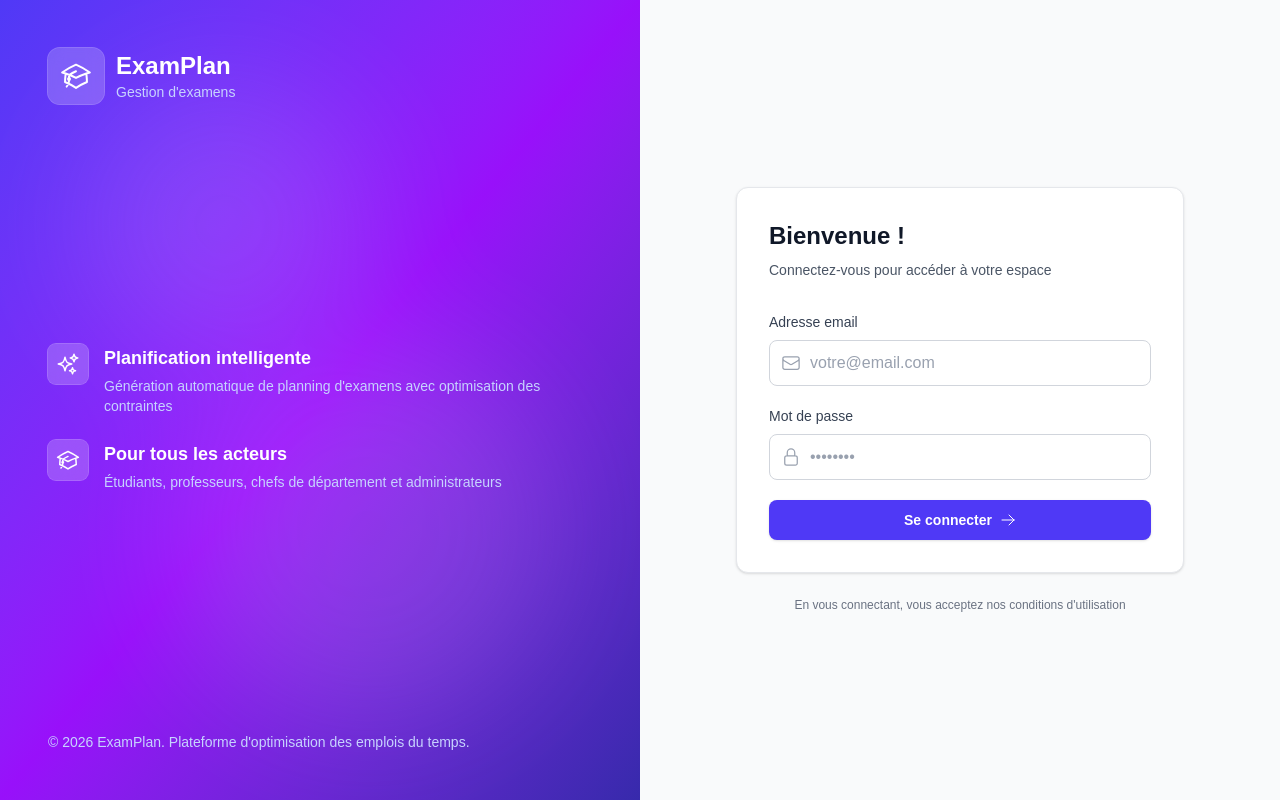
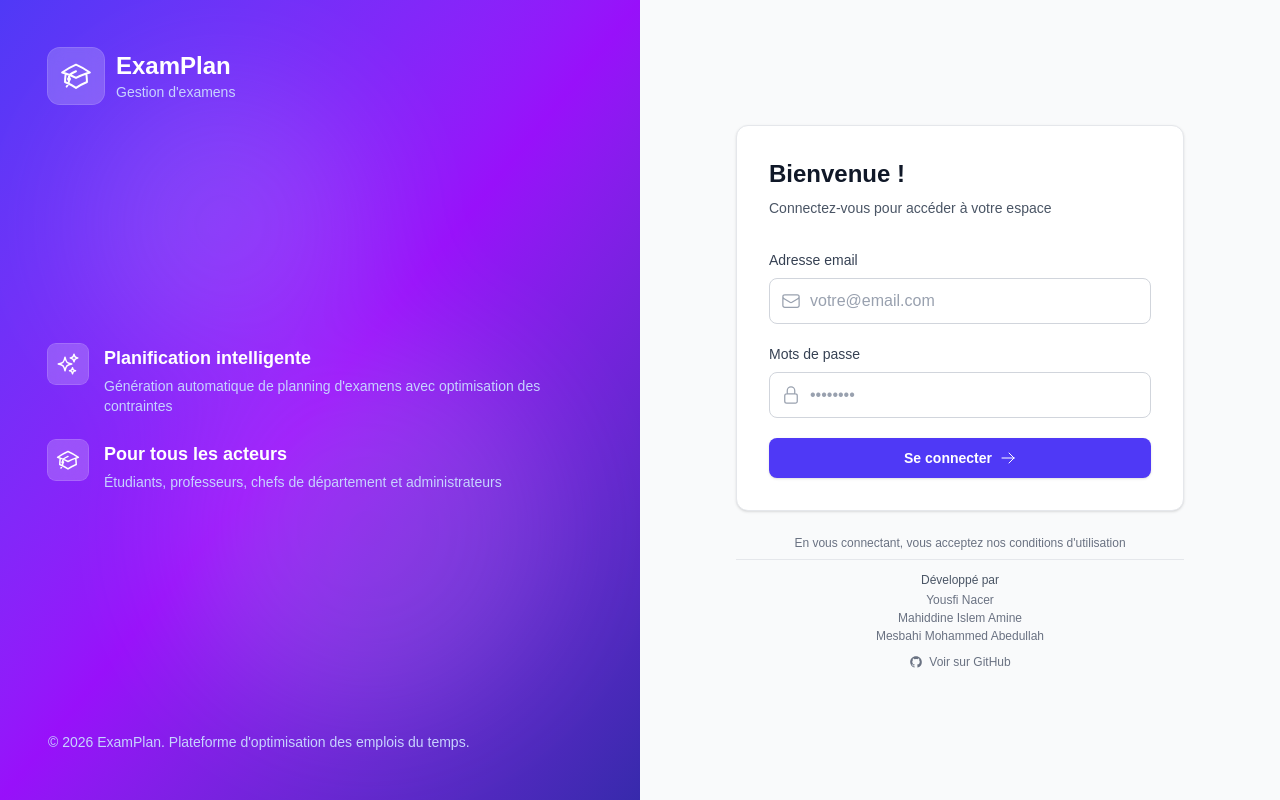
Before and after one commit to YousfiNacerEvo/projet_bdd, a Next.js app in the folder frontend/: page /login in a window 1280 px wide. Built offline with nearby package versions, Linux system fonts and the light colour scheme.

Commit message:
adding names

```diff
--- a/frontend/app/(dashboard)/dashboard/mon-planning/page.js
+++ b/frontend/app/(dashboard)/dashboard/mon-planning/page.js
@@ -142,7 +142,7 @@ export default function MonPlanningPage() {
       if (err.message?.includes('formation_id manquant')) {
         setError("Votre profil étudiant n'est pas configuré correctement. Contactez l'administrateur.");
       } else {
-        setError(err.message || "Erreur");
+      setError(err.message || "Erreur");
       }
     } finally {
       setLoading(false);
--- a/frontend/app/login/page.js
+++ b/frontend/app/login/page.js
@@ -207,7 +207,7 @@ export default function LoginPage() {
 
               <div>
                 <label htmlFor="password" className="block text-sm font-medium text-gray-700 mb-2">
-                  Mot de passe
+                  Mots de passe
                 </label>
                 <div className="relative">
                   <div className="pointer-events-none absolute inset-y-0 left-0 flex items-center pl-3">
@@ -247,9 +247,36 @@ export default function LoginPage() {
             </form>
           </div>
 
-          <p className="mt-6 text-center text-xs text-gray-500">
-            En vous connectant, vous acceptez nos conditions d'utilisation
-          </p>
+          <div className="mt-6 space-y-2">
+            <p className="text-center text-xs text-gray-500">
+              En vous connectant, vous acceptez nos conditions d'utilisation
+            </p>
+
+            {/* Crédits de l'équipe */}
+            <div className="border-t border-gray-200 pt-3">
+              <p className="text-center text-xs font-medium text-gray-600 mb-1">
+                Développé par
+              </p>
+              <div className="text-center space-y-0.5">
+                <p className="text-xs text-gray-500">Yousfi Nacer</p>
+                <p className="text-xs text-gray-500">Mahiddine Islem Amine</p>
+                <p className="text-xs text-gray-500">Mesbahi Mohammed Abedullah</p>
+              </div>
+              <div className="mt-2 text-center">
+                <a
+                  href="https://github.com/YousfiNacerEvo/projet_bdd"
+                  target="_blank"
+                  rel="noopener noreferrer"
+                  className="inline-flex items-center gap-1.5 text-xs text-gray-500 hover:text-indigo-600 transition-colors"
+                >
+                  <svg className="h-3.5 w-3.5" fill="currentColor" viewBox="0 0 24 24">
+                    <path fillRule="evenodd" d="M12 2C6.477 2 2 6.484 2 12.017c0 4.425 2.865 8.18 6.839 9.504.5.092.682-.217.682-.483 0-.237-.008-.868-.013-1.703-2.782.605-3.369-1.343-3.369-1.343-.454-1.158-1.11-1.466-1.11-1.466-.908-.62.069-.608.069-.608 1.003.07 1.531 1.032 1.531 1.032.892 1.53 2.341 1.088 2.91.832.092-.647.35-1.088.636-1.338-2.22-.253-4.555-1.113-4.555-4.951 0-1.093.39-1.988 1.029-2.688-.103-.253-.446-1.272.098-2.65 0 0 .84-.27 2.75 1.026A9.564 9.564 0 0112 6.844c.85.004 1.705.115 2.504.337 1.909-1.296 2.747-1.027 2.747-1.027.546 1.379.202 2.398.1 2.651.64.7 1.028 1.595 1.028 2.688 0 3.848-2.339 4.695-4.566 4.943.359.309.678.92.678 1.855 0 1.338-.012 2.419-.012 2.747 0 .268.18.58.688.482A10.019 10.019 0 0022 12.017C22 6.484 17.522 2 12 2z" clipRule="evenodd" />
+                  </svg>
+                  <span>Voir sur GitHub</span>
+                </a>
+              </div>
+            </div>
+          </div>
         </div>
       </div>
     </div>
```
